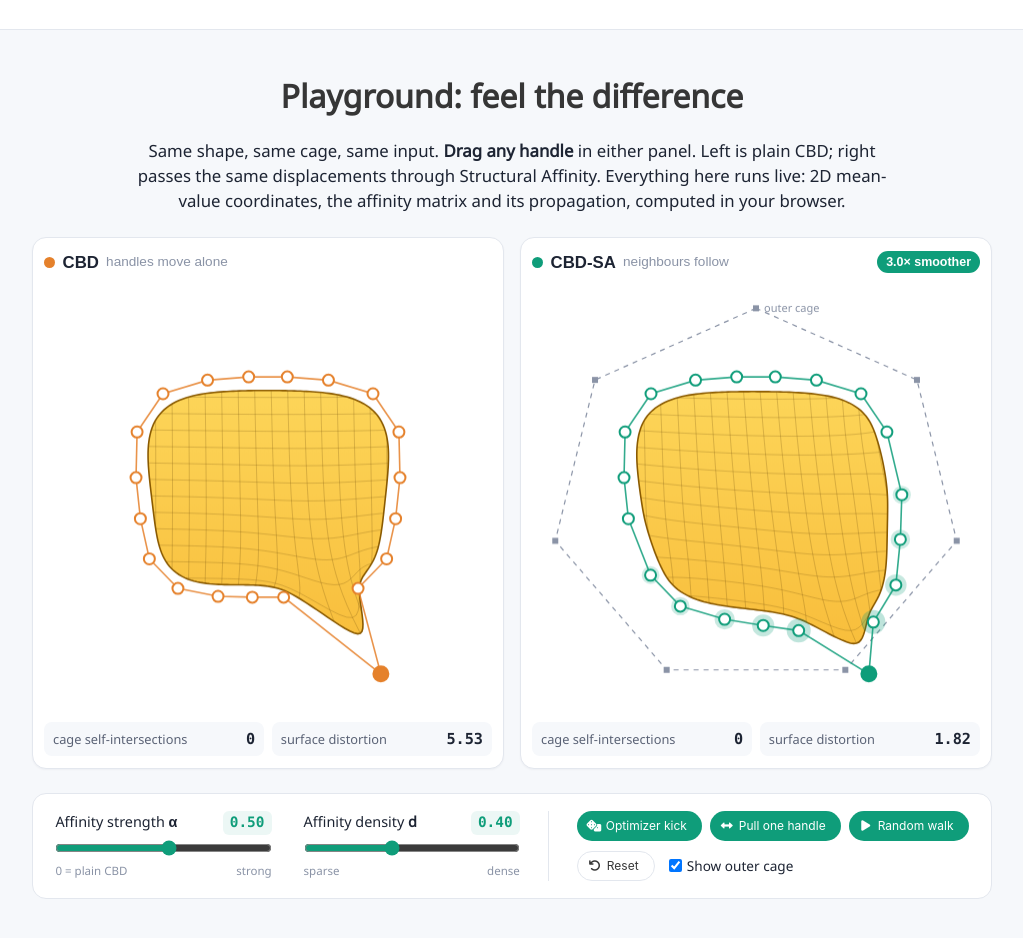
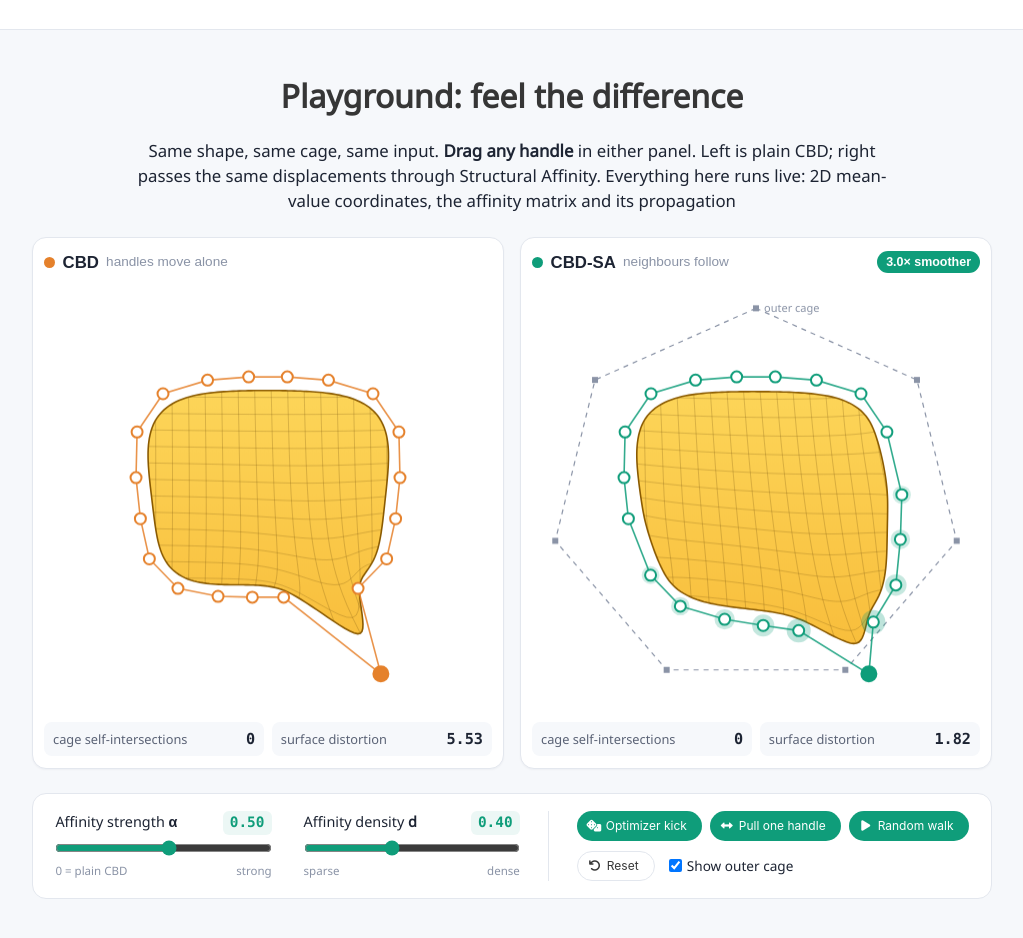
Before and after one commit to camral/structural-affinity, a plain HTML site: page index.html in a window 1280 px wide. Shown: the part 1720-2658 px from the top of the page, without its empty margins (128-1151 px from the left). Drawn offline with nearby package versions, Linux system fonts and the light colour scheme; some icons are missing; a web font is replaced by a local one.

Commit message:
Trim playground intro
Co-Authored-By: Claude Opus 5.5 (1M context) <noreply@anthropic.com>

```diff
--- a/index.html
+++ b/index.html
@@ -178,7 +178,7 @@
     <p class="has-text-centered sa-lead">
       Same shape, same cage, same input. <b>Drag any handle</b> in either panel. Left is plain CBD; right passes the
       same displacements through Structural Affinity. Everything here runs live: 2D mean-value coordinates, the affinity
-      matrix and its propagation, computed in your browser.
+      matrix and its propagation
     </p>
 
     <div class="pg-panels">
```
